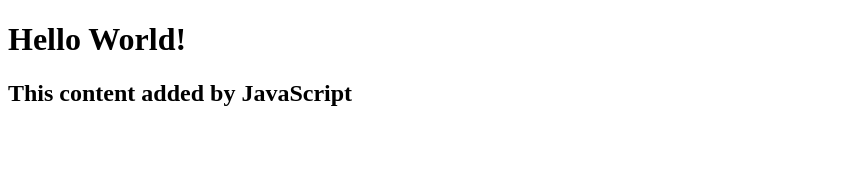
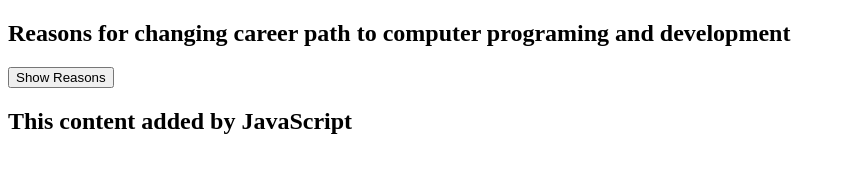
Before and after one commit to officailmatthughes/last-step-before-school, a plain HTML site: page index.html in a window 1280 px wide. Shown: the whole page, without its empty margins (0-846 px from the left). Drawn offline with Linux system fonts and the light colour scheme.

Commit message:
added section one

```diff
--- a/index.html
+++ b/index.html
@@ -5,7 +5,25 @@
     <title>My Personal Website</title>
 </head>
   <body>
-    <h1>Hello World!</h1>
+
+
+    <!-- This is the title -->
+    <section class="title-section">
+      <div class="container">
+        <div class="row">
+          <div class="centered-content">
+            <h1>Reasons for changing career path to computer programing and development</h1>
+          </div>
+        </div>
+
+        <div class="centered-content button-wrapper">
+          <button class="shuffle-button" type="button" onclick="toggleReasons()">Show Reasons</button>
+        </div>
+      </div>
+    </section>
+
+    </div>
+    <!-- Loading the js script -->
     <script src="script.js"></script>
   </body>
 </html>
```
